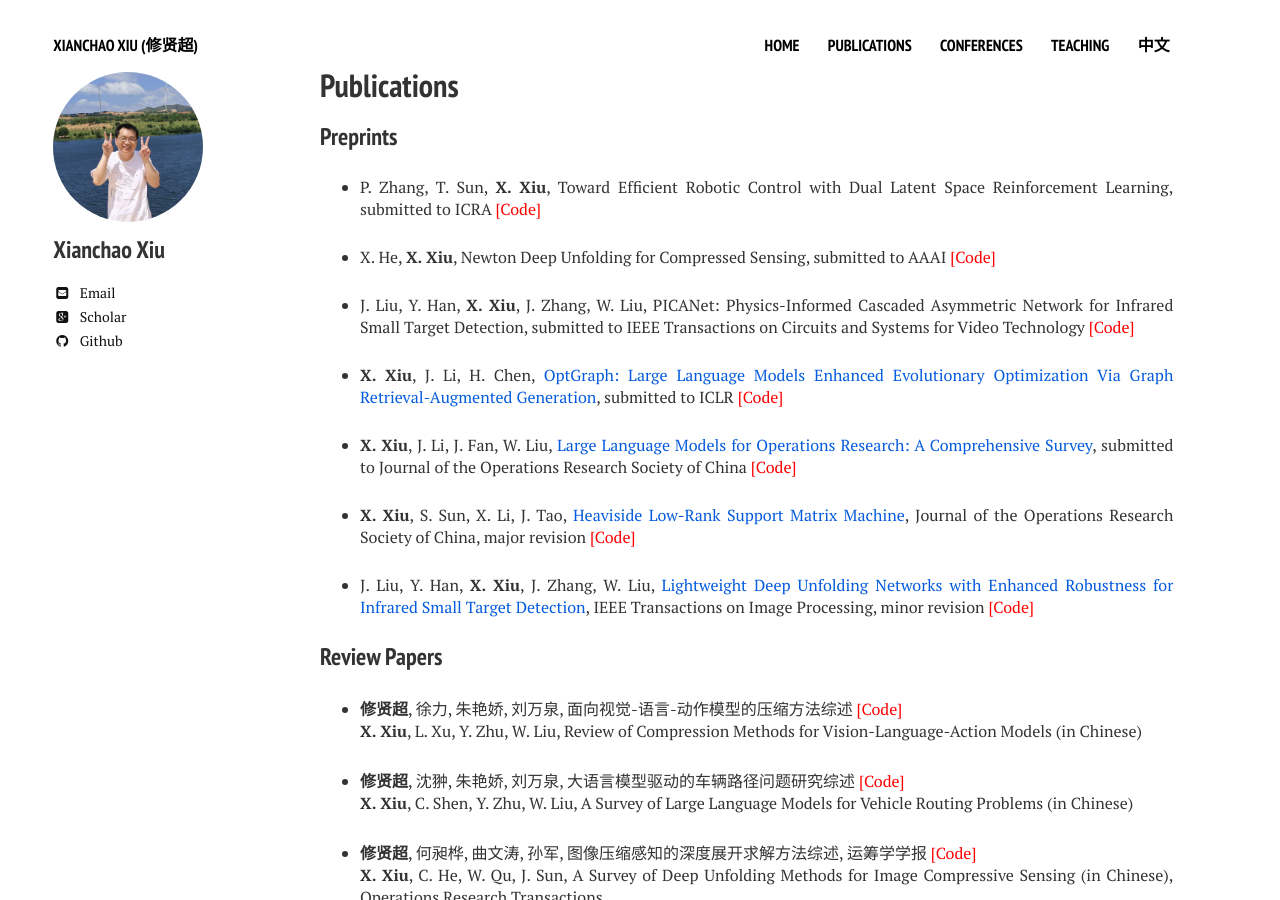
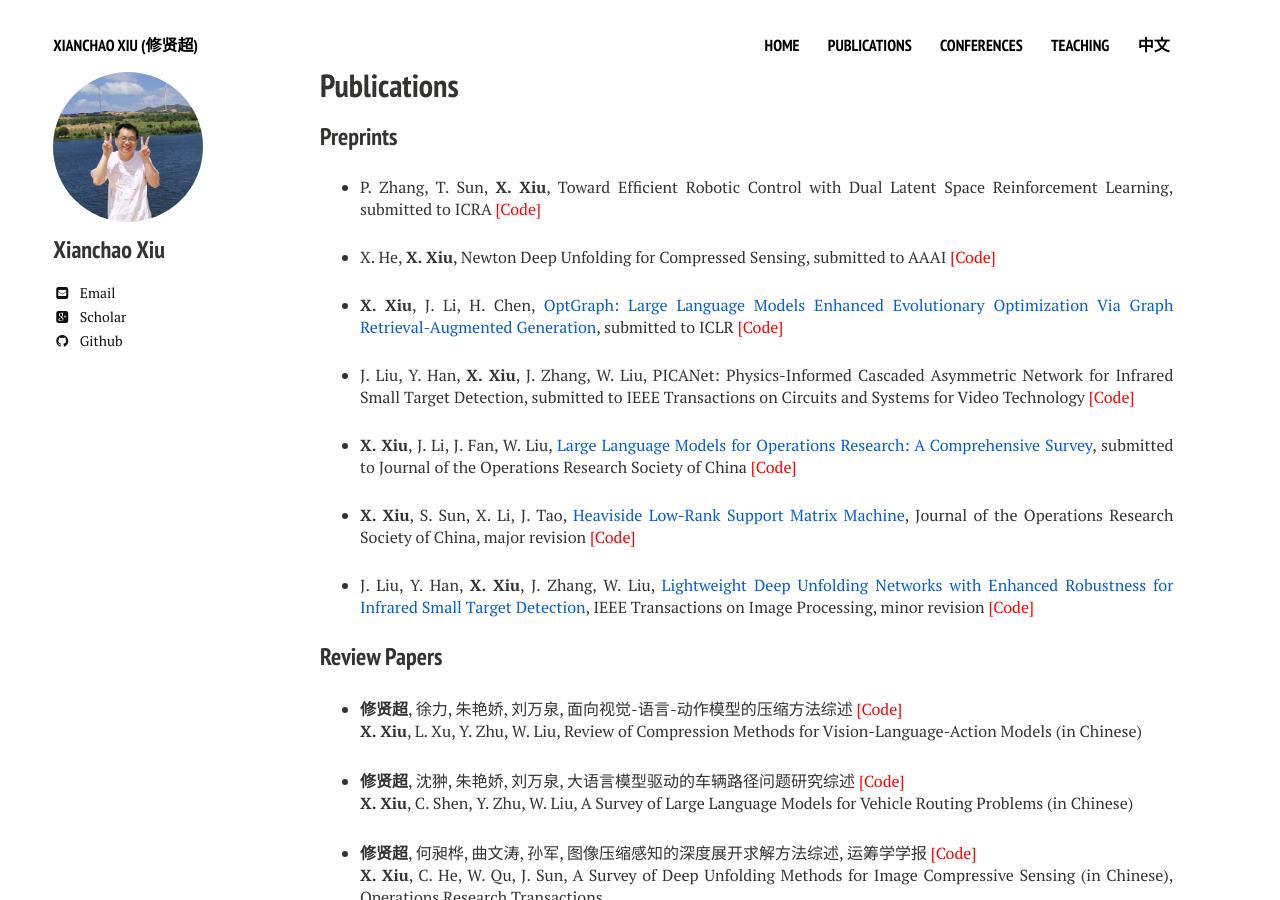
Before and after one commit to xianchaoxiu/xianchaoxiu.github.io, a Jekyll site: the page built from publications/index.md, in a window 1280 px wide and 900 px high. Built offline with Jekyll 4.4.1, drawn with Linux system fonts in a browser that asks for light colours; nearby versions of some CDN libraries.

Commit message:
Update index.md

```diff
--- a/publications/index.md
+++ b/publications/index.md
@@ -14,9 +14,9 @@ share: false
 
 * X. He, <b>X. Xiu</b>, Newton Deep Unfolding for Compressed Sensing, submitted to AAAI <a href="https://github.com/xianchaoxiu/DNU-Net" class="textlink" target="_blank" style="color: red;">[Code]</a>
 
+* <b>X. Xiu</b>, J. Li, H. Chen, <a href="https://arxiv.org/abs/2607.27918" class="textlink" target="_blank">OptGraph: Large Language Models Enhanced Evolutionary Optimization Via Graph Retrieval-Augmented Generation</a>, submitted to ICLR <a href="https://github.com/xianchaoxiu/OptGraph" class="textlink" target="_blank" style="color: red;">[Code]</a>
+
 * J. Liu, Y. Han, <b>X. Xiu</b>, J. Zhang, W. Liu, PICANet: Physics-Informed Cascaded Asymmetric Network for Infrared Small Target Detection,  submitted to IEEE Transactions on Circuits and Systems for Video Technology <a href="https://github.com/xianchaoxiu/PICANet" class="textlink" target="_blank" style="color: red;">[Code]</a>
-
-* <b>X. Xiu</b>, J. Li, H. Chen, <a href="https://arxiv.org/abs/2607.27918" class="textlink" target="_blank">OptGraph: Large Language Models Enhanced Evolutionary Optimization Via Graph Retrieval-Augmented Generation</a>, submitted to ICLR <a href="https://github.com/xianchaoxiu/OptGraph" class="textlink" target="_blank" style="color: red;">[Code]</a>
 
 * <b>X. Xiu</b>, J. Li, J. Fan, W. Liu, <a href="https://arxiv.org/abs/2605.20849" class="textlink" target="_blank">Large Language Models for Operations Research: A Comprehensive Survey</a>, submitted to Journal of the Operations Research Society of China <a href="https://github.com/xianchaoxiu/LLM4OR" class="textlink" target="_blank" style="color: red;">[Code]</a>
 
```
